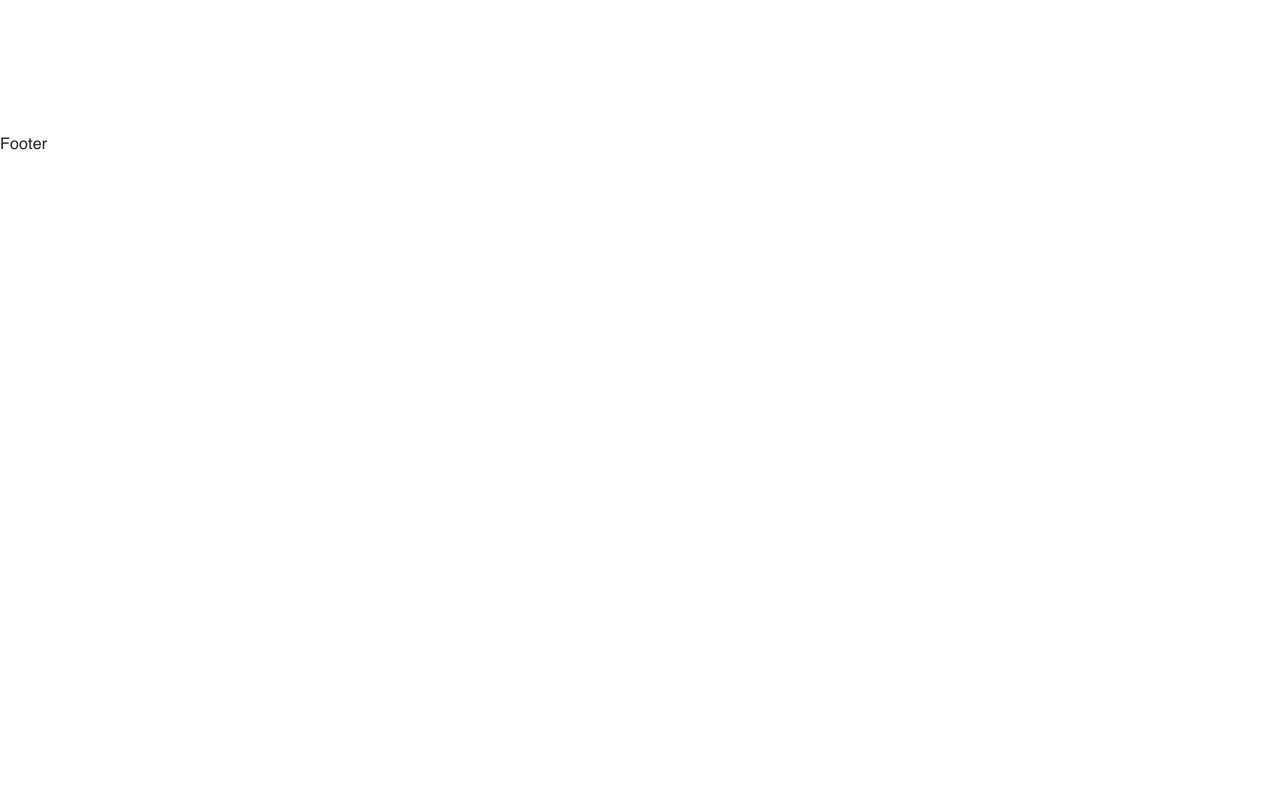
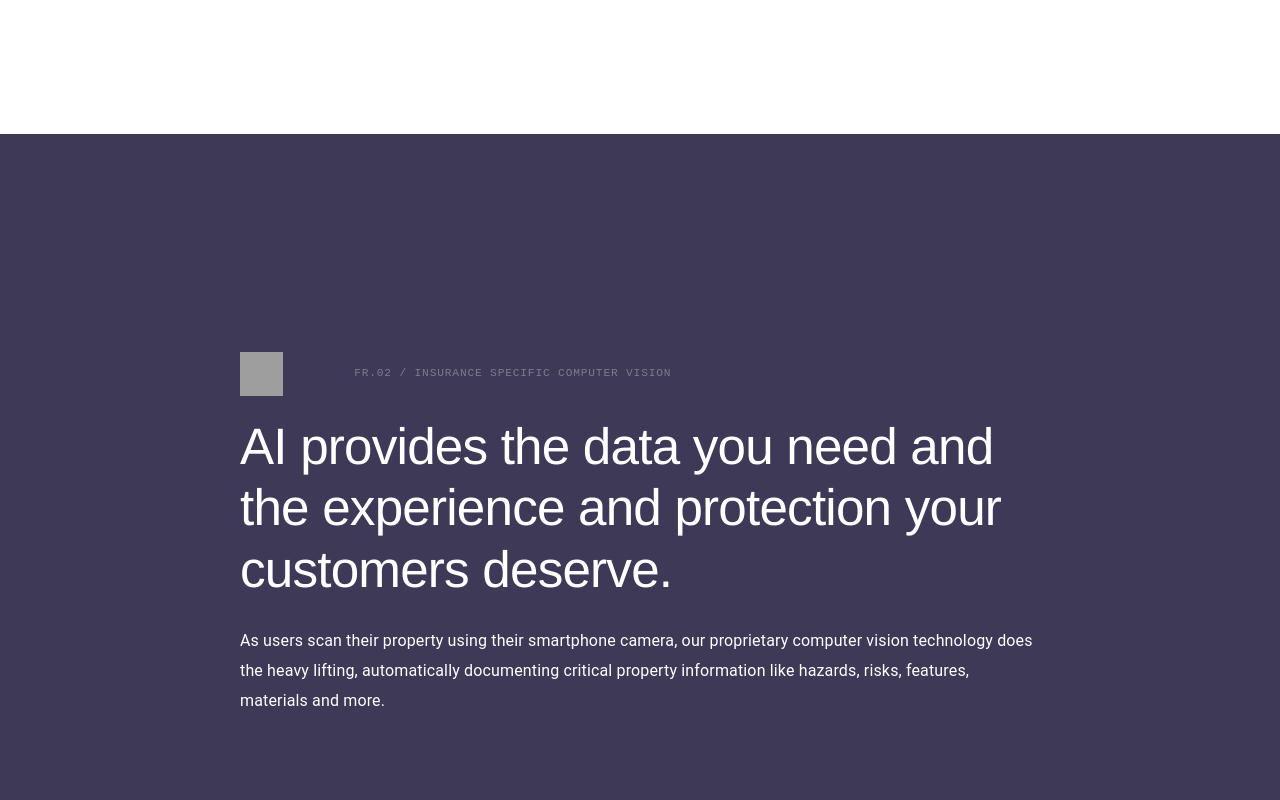
Before and after one commit to M-Afzaal-Afzal/Flyreel, a Next.js app: page / in a window 1280 px wide. Shown: the part 1860-2660 px from the top of the page. Before the commit the page ends 2017 px from the top, so only its background shows below. Built offline with nearby package versions, Linux system fonts and the light colour scheme; grey boxes are pictures that could not be loaded.

Commit message:
Ai 3rd section completed

```diff
--- a/components/Home/AiSection.js
+++ b/components/Home/AiSection.js
@@ -1,17 +1,163 @@
 import React from 'react';
-import {Box, makeStyles} from "@material-ui/core";
+import {Box, makeStyles, Typography} from "@material-ui/core";
+import {keyframes} from "@emotion/react";
+import Reveal from "react-awesome-reveal";
 
 const useStyles = makeStyles(theme => ({
+    overlay: {
+        position: 'relative',
+        top: 0,
+        left: 0,
+        height: '100%',
+        width: '100%',
+        zIndex: 3,
+        background: 'rgba(10,5,43,.79)',
+        display: 'flex',
+        justifyContent: 'space-around',
+        minHeight: '100vh',
+        padding: '12vw 6vw',
+    },
+    copyBlock: {
+        alignSelf: 'center',
+        width: '62.5vw',
+        // height: '23vw',
+        position: 'relative',
+        '@media only screen and (max-width: 800px)': {
+            width: '100%',
+            height: 'auto',
+        }
+    },
+    preHeading: {
+        marginBottom: '1.5625vw',
+        display: 'flex',
+        '@media only screen and (max-width: 800px)': {
+            marginBottom: '9.638554vw',
+        }
+    },
 
+    iconContainer: {
+        height: '3.375vw',
+        width: '3.375vw',
+        backgroundSize: '100%',
+        position: 'relative',
+        backgroundImage: 'url(https://www.flyreel.co/resources/home/dotted-square-feature2@2x.png)',
+        flexShrink: 0,
+        '@media only screen and (max-width: 800px)': {
+            height: '10.628019vw',
+            width: '10.628019vw',
+        }
+
+
+    },
+    icon: {
+        position: 'absolute',
+        top: 0,
+        left: 0,
+        height: '100%',
+        width: '100%',
+        backgroundSize: '100%',
+        backgroundImage: ' url(https://www.flyreel.co/resources/home/icon-feature-2.png)',
+    },
+    preHeadingText: {
+        height: "3.375vw",
+        lineHeight: '3.375vw',
+        textTransform: 'uppercase',
+        fontSize: '0.875vw',
+        color: '#797E8A',
+        whiteSpace: 'nowrap',
+        overflow: 'hidden',
+        fontFamily: 'Share Tech Mono, monospace',
+        marginLeft: '5.542169vw',
+        letterSpacing: '0.075em',
+        '@media only screen and (max-width: 800px)': {
+            height: '10.628019vw',
+            lineHeight: '10.628019vw',
+            textTransform: 'uppercase',
+            fontSize: '3.373494vw',
+        }
+    },
+    heading: {
+        fontSize: '4vw',
+        lineHeight: '1.203125',
+        fontFamily: 'Helvetica,sans-serif',
+        '@media only screen and (max-width: 800px)': {
+            paddingRight: "6vw",
+            fontSize: "7.246377vw",
+            lineHeight: 1.2,
+        }
+    },
+    title: {
+        color: "white",
+        fontSize: '4vw',
+        lineHeight: '1.203125',
+        fontFamily: 'Helvetica, sans-serif',
+        '@media only screen and (max-width: 800px)': {
+            fontSize: '7.246377vw',
+            lineHeight: '1.366667',
+        }
+    },
+    copy: {
+        fontSize: '1rem',
+        lineHeight: '1.882353',
+        marginTop: '2vw',
+        // maxWidth: '30vw',
+        color: 'white',
+        '@media only screen and (max-width: 800px)': {
+            fontSize: '3.855422vw',
+            lineHeight: '1.75',
+            maxWidth: 'none',
+            marginTop: '12vw',
+        }
+
+    }
 }))
+
+const customAnimation = keyframes`
+  from {
+    opacity: 0;
+    transform: translateY(-50px);
+  }
+
+  to {
+    animation-delay: 1s;
+    opacity: 1;
+    transform: translateY(0);
+  }`;
 
 const AiSection = () => {
 
     const classes = useStyles();
 
     return (
-        <Box>
-            AiSection
+        <Box className={classes.overlay}>
+            <Box className={classes.copyBlock}>
+                <Reveal keyframes={customAnimation} cascade triggerOnce>
+
+                    <Box className={classes.preHeading}>
+                        <Box className={classes.iconContainer}>
+                            <Box className={classes.icon}/>
+                            <Typography variant={'body1'} className={classes.preHeadingText}>
+                                AI provides the data you need and the experience and protection your customers deserve.
+                            </Typography>
+                        </Box>
+
+                        <Typography variant={'body1'} className={classes.preHeadingText}>
+                            FR.02 / Insurance specific computer vision
+                        </Typography>
+
+                    </Box>
+
+                    <Typography variant={'h1'} className={classes.title}>
+                        AI provides the data you need and the experience and protection your customers deserve.
+                    </Typography>
+
+                    <Typography variant={'body1'} className={classes.copy}>
+                        As users scan their property using their smartphone camera, our proprietary computer vision
+                        technology does the heavy lifting, automatically documenting critical property information like
+                        hazards, risks, features, materials and more.
+                    </Typography>
+                </Reveal>
+            </Box>
         </Box>
     );
 };
--- a/pages/index.js
+++ b/pages/index.js
@@ -1,12 +1,14 @@
 import React from 'react';
 import HeroSection from '../components/Home/HeroSection';
 import FeatureSection from "../components/Home/FeatureSection";
+import AiSection from "../components/Home/AiSection";
 
 export default function Index() {
     return (
         <>
             <HeroSection/>
             <FeatureSection/>
+            <AiSection/>
         </>
 
     );
```
